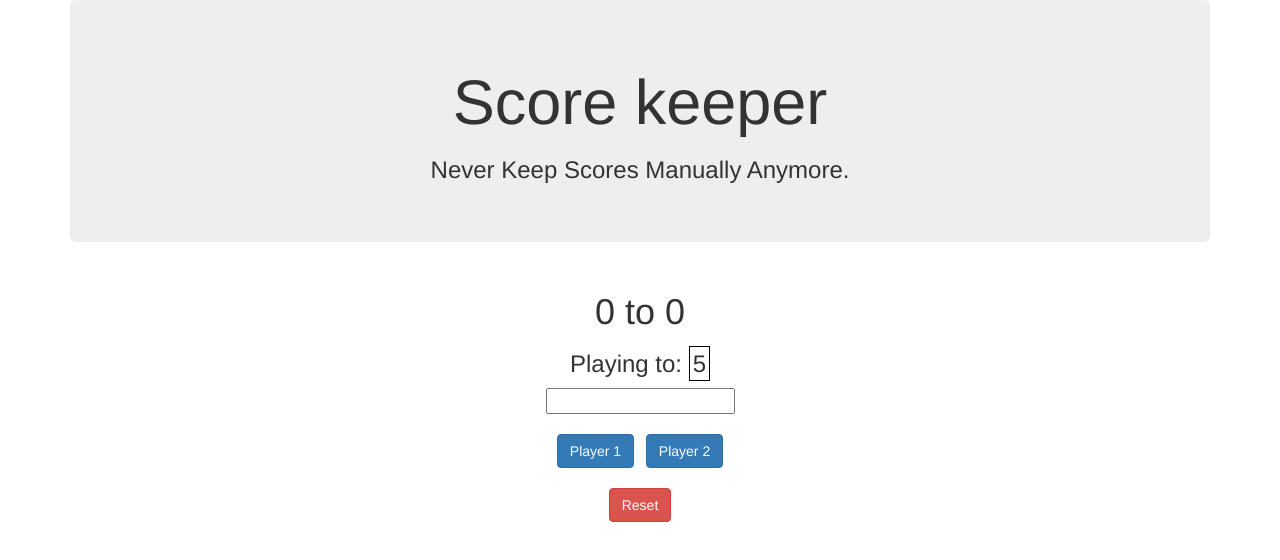
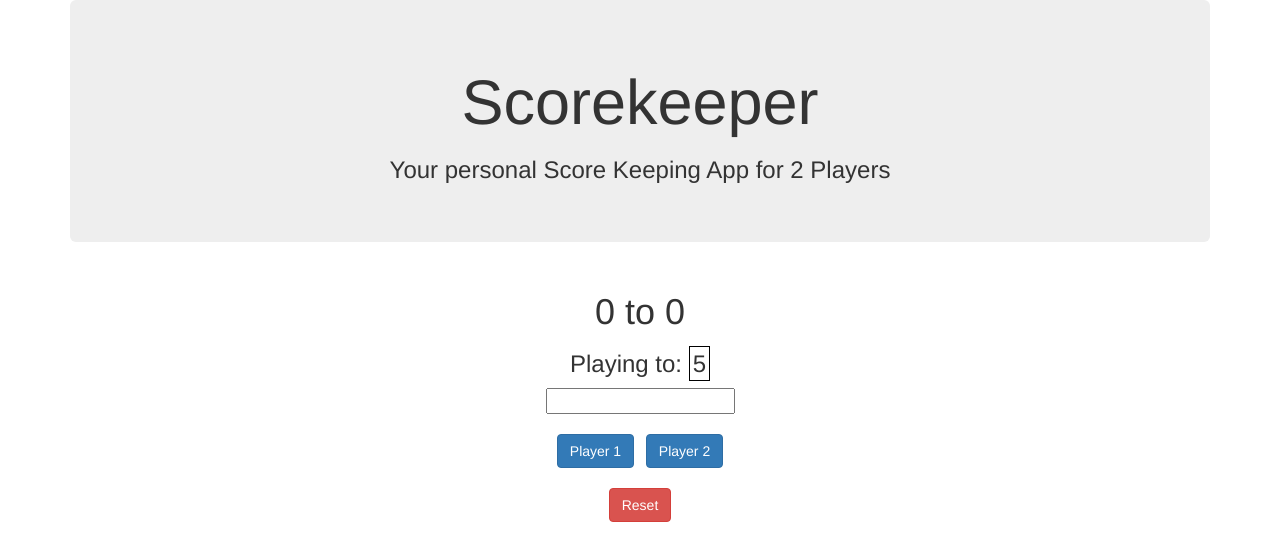
Before and after one commit to deepanshululla/score-reporter, a plain HTML site: page index.html in a window 1280 px wide. Drawn offline with nearby package versions, Linux system fonts and the light colour scheme.

Commit message:
tag line changes

```diff
--- a/index.html
+++ b/index.html
@@ -10,8 +10,8 @@
         <div class="jumbotron jumbocustom">
 
             <div class="centered">
-                <h1>Score keeper</h1>
-				<h3>Never Keep Scores Manually Anymore.</h3>
+                <h1>Scorekeeper</h1>
+				<h3> Your personal Score Keeping App for 2 Players</h3>
 
             </div>
 
```
